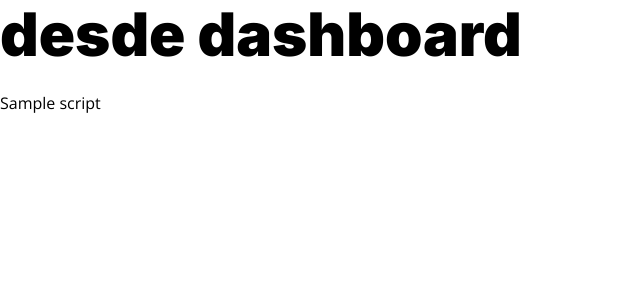
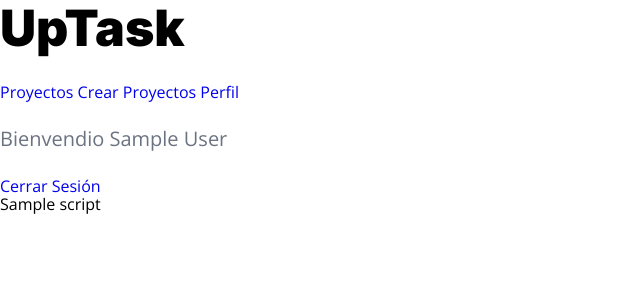
Before and after one commit to ivan-burgio/proyecto-uptask-mvc, a PHP site: the page made by views/dashboard/index.php in a window 1280 px wide. Shown: the top 300 px of the page, without its empty margins (0-640 px from the left). Run offline with PHP 8.4, Linux system fonts and the light colour scheme; the visitor is signed in with stand-in values (Sample User, id 1); the template is opened without the code that fills it: most values are stand-ins (such as "Sample title", 1, 10 or a date in 2020).

Commit message:
Creando la vista de dashboard

```diff
--- a/controllers/DashboardController.php
+++ b/controllers/DashboardController.php
@@ -6,8 +6,7 @@ use MVC\Router;
 
 class DashboardController {
     public static function index(Router $router) {
-
-
+        session_start();
 
         // Render a la vista
         $router->render('dashboard/index', [
--- a/views/dashboard/index.php
+++ b/views/dashboard/index.php
@@ -1 +1,9 @@
-<h1>desde dashboard</h1>
+<div class="dashboard">
+
+    <?php include_once __DIR__ . '/../templates/sidebar.php'; ?>
+
+    <div class="principal">
+        <?php include_once __DIR__ . '/../templates/barra.php'; ?>
+    </div>
+
+</div>
--- /dev/null
+++ b/views/templates/barra.php
@@ -0,0 +1,4 @@
+<div class="barra">
+    <p>Bienvendio <span><?php echo $_SESSION['nombre'] ?></span></p>
+    <a href="/logout" class="cerrar-sesion">Cerrar Sesión</a>
+</div>
--- /dev/null
+++ b/views/templates/sidebar.php
@@ -0,0 +1,8 @@
+<aside class="sidebar">
+    <h2>UpTask</h2>
+    <nav class="sidebar-nav">
+        <a href="/dashboard">Proyectos</a>
+        <a href="/crear-proyecto">Crear Proyectos</a>
+        <a href="/perfil">Perfil</a>
+    </nav>
+</aside>
```
